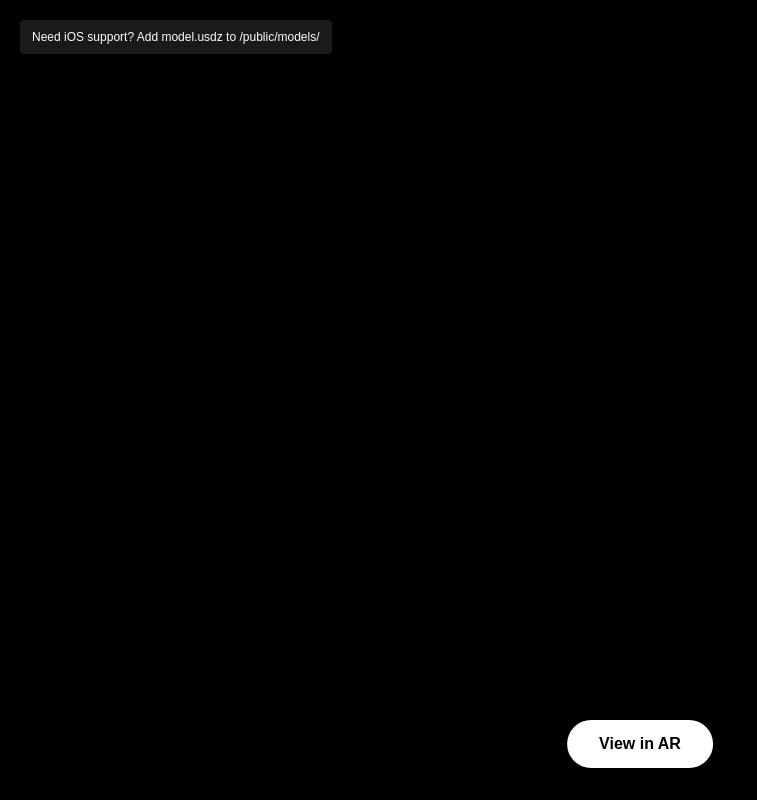
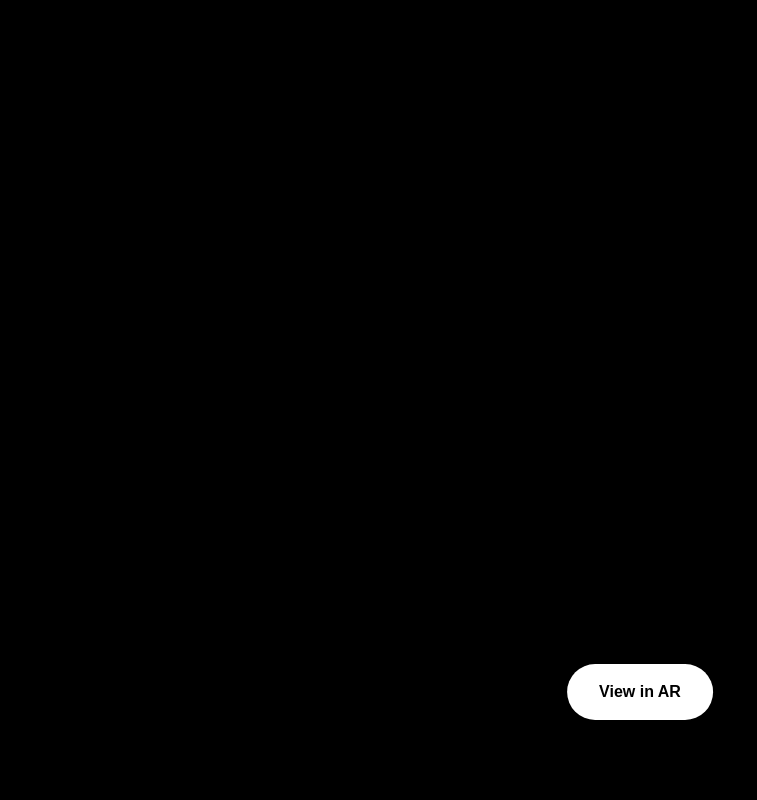
Before and after one commit to pascalpong/incubabe, a Next.js app: page / in a window 1280 px wide. Shown: the whole page, without its empty margins (0-757 px from the left). Built offline with nearby package versions, Linux system fonts and the light colour scheme.

Commit message:
fix viewport

```diff
--- a/src/app/page.tsx
+++ b/src/app/page.tsx
@@ -25,37 +25,25 @@ export default function Home() {
         <button
           slot="ar-button"
           style={{
-            position: 'absolute',
-            bottom: '32px',
+            position: 'fixed',
+            bottom: '80px',
             left: '50%',
             transform: 'translateX(-50%)',
             backgroundColor: 'white',
             color: 'black',
-            padding: '12px 32px',
+            padding: '16px 32px',
             borderRadius: '50px',
             border: 'none',
             fontSize: '16px',
             fontWeight: '600',
-            zIndex: 100
+            zIndex: 9999,
+            boxShadow: '0 4px 12px rgba(0,0,0,0.3)'
           }}
         >
           View in AR
         </button>
         {/* @ts-ignore */}
       </model-viewer>
-
-      <div style={{
-        position: 'absolute',
-        top: '20px',
-        left: '20px',
-        color: 'white',
-        fontSize: '12px',
-        backgroundColor: 'rgba(255,255,255,0.1)',
-        padding: '8px 12px',
-        borderRadius: '4px'
-      }}>
-        Need iOS support? Add model.usdz to /public/models/
-      </div>
     </div>
   );
 }
```
